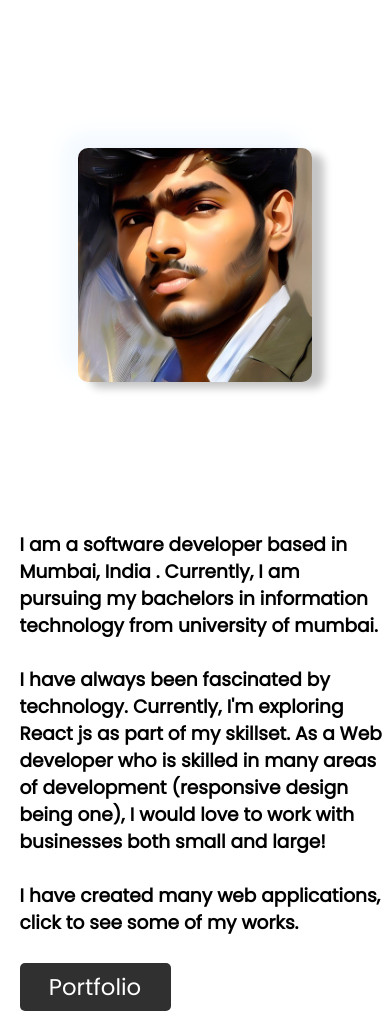
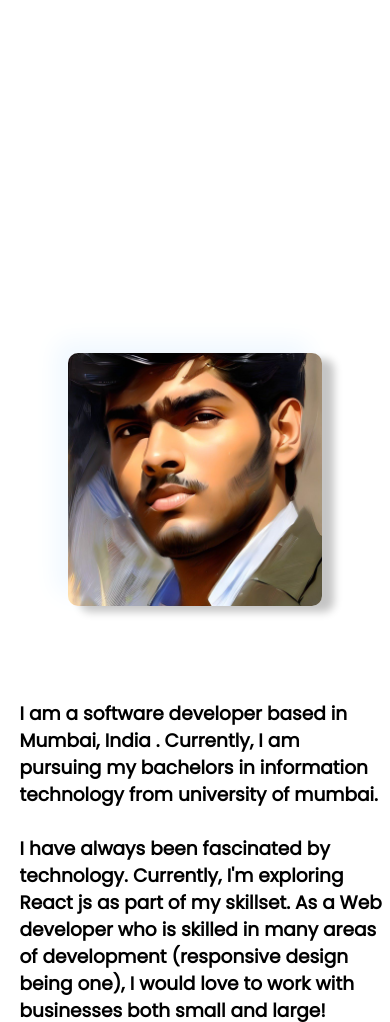
Before and after one commit to bitu99/Personal-portfolio, a plain HTML site: page index.html in a window 390 px wide. Shown: the part 740-1762 px from the top of the page. Drawn offline with nearby package versions, Linux system fonts and the light colour scheme.

Commit message:
chng in send btn and section2 img measurment

```diff
--- a/style.css
+++ b/style.css
@@ -1097,21 +1097,23 @@ footer h3{
     }
 
     .section2 .box3{
-        height: 40vh;
+        height: 60vh;
         width: 100vw;
-        padding-bottom: 2%;
+        padding-bottom: 0;
+        padding-left: unset;
         margin-top: 0;
         margin-bottom: 0;
-        padding-left: unset;
         display: flex;
         justify-content: center;
+        align-items: flex-end;
         padding-left: unset;
     }
     .section2 .box3 img{
         border-radius: 5px;
-        margin: 0;
+        margin: unset;
+        padding: unset;
         box-shadow: 2px 2px 3px rgb(255, 255, 255);
-        width: 60vw;
+        width: 65vw;
         transition: transform 0.4s linear;
         -webkit-border-radius: 50px;
         border-radius: 10px;
@@ -1243,6 +1245,7 @@ footer h3{
 
     .section5 form #submit-btn{
         width: 25vw;
+        font-weight: 400;
     }
 
     .footer{
```
